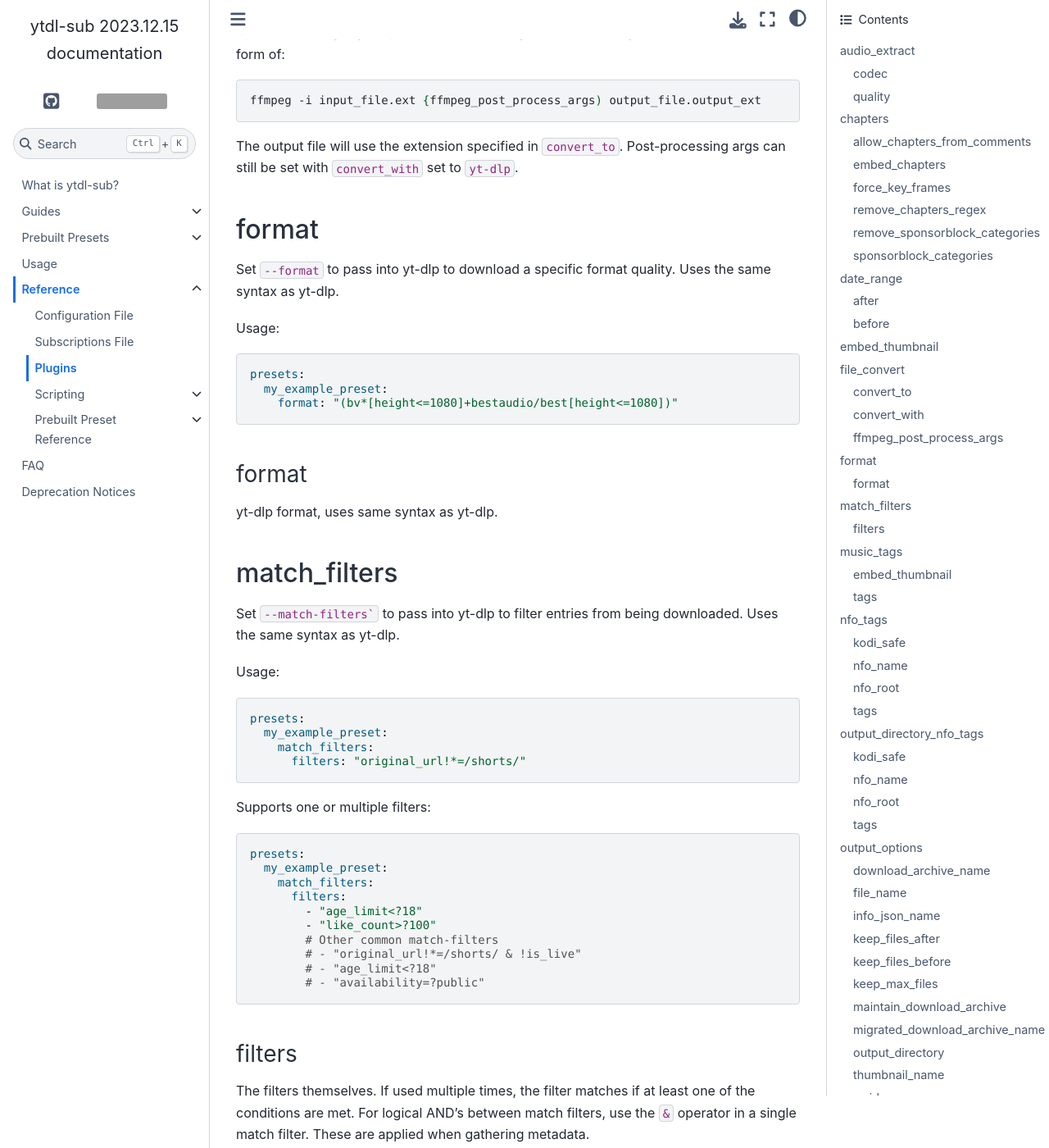
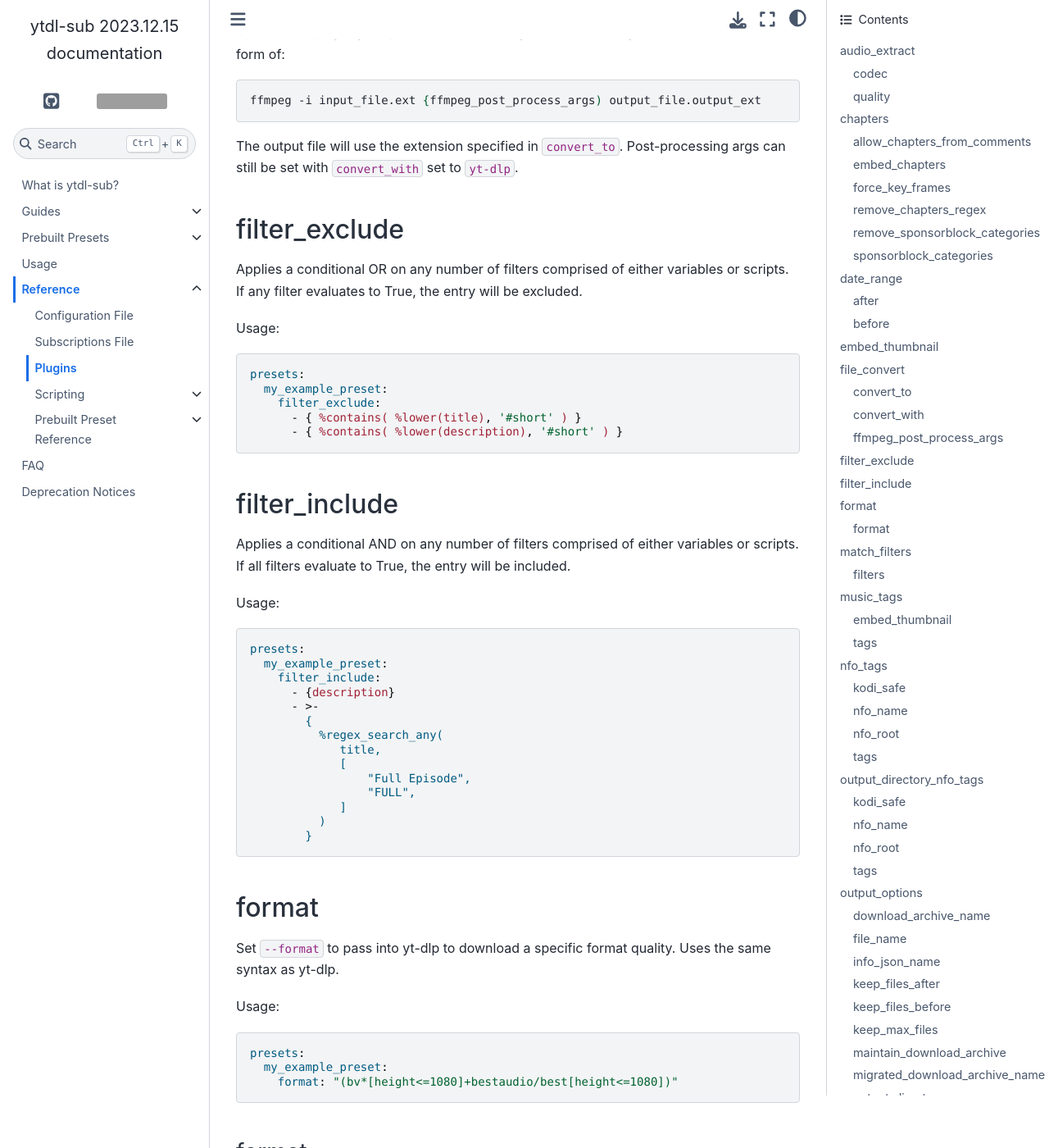
Before and after one commit to jmbannon/ytdl-sub, a Sphinx documentation site: the page built from docs/source/config_reference/plugins.rst, in a window 1280 px wide and 1400 px high, scrolled down 4124 px. Shown: the whole window at 82% size. Built offline with Sphinx 7.4.7 and the Sphinx Book theme 1.1.4, drawn with Linux system fonts in a browser that asks for light colours; grey boxes are pictures that could not be loaded.

Commit message:
plugin docs

```diff
--- a/docs/source/config_reference/plugins.rst
+++ b/docs/source/config_reference/plugins.rst
@@ -1,3 +1,4 @@
+
 Plugins
 =======
 
@@ -174,6 +175,45 @@
 
 The output file will use the extension specified in ``convert_to``. Post-processing args
 can still be set  with ``convert_with`` set to ``yt-dlp``.
+
+filter_exclude
+--------------
+Applies a conditional OR on any number of filters comprised of either variables or scripts.
+If any filter evaluates to True, the entry will be excluded.
+
+Usage:
+
+.. code-block:: yaml
+
+   presets:
+     my_example_preset:
+       filter_exclude:
+         - { %contains( %lower(title), '#short' ) }
+         - { %contains( %lower(description), '#short' ) }
+
+filter_include
+--------------
+Applies a conditional AND on any number of filters comprised of either variables or scripts.
+If all filters evaluate to True, the entry will be included.
+
+Usage:
+
+.. code-block:: yaml
+
+   presets:
+     my_example_preset:
+       filter_include:
+         - {description}
+         - >-
+           {
+             %regex_search_any(
+                title,
+                [
+                    "Full Episode",
+                    "FULL",
+                ]
+             )
+           }
 
 format
 ------
--- a/docs/source/config_reference/scripting/override_variables.rst
+++ b/docs/source/config_reference/scripting/override_variables.rst
@@ -1,3 +1,4 @@
+
 Override Variables
 ==================
 
```
Also changed, not shown: 5 other files.
